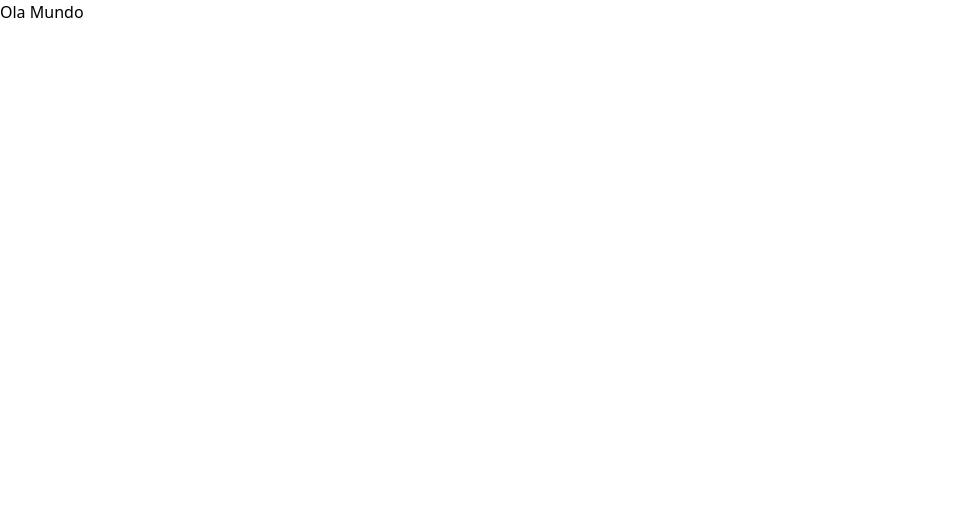
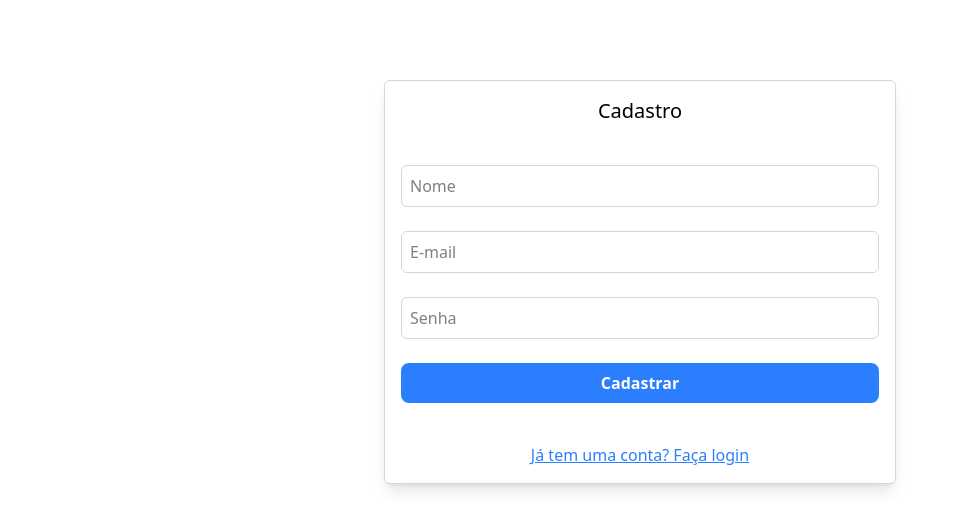
Before and after one commit to lucasherrerods/react-login, a React (Vite) app: page / in a window 1280 px wide. Shown: the top 530 px of the page, without its empty margins (0-958 px from the left). Built offline with nearby package versions, Linux system fonts and the light colour scheme.

Commit message:
feat: implement registration page with tailwindcss

```diff
--- a/src/App.jsx
+++ b/src/App.jsx
@@ -1,9 +1,14 @@
+import { BrowserRouter, Routes, Route, Navigate } from 'react-router'
+import Register from './pages/Register'
+
 function App() {
 
   return (
-    <div>
-      Ola Mundo
-    </div>
+    <BrowserRouter>
+      <Routes>
+        <Route path='/' element={<Register />}></Route>
+      </Routes>
+    </BrowserRouter>
   )
 }
 
--- /dev/null
+++ b/src/pages/Register/index.jsx
@@ -0,0 +1,18 @@
+import { Link } from "react-router"
+
+function Register() {
+  return (
+    <div className="w-lg p-4 mt-20 m-auto text-center bg-inherit border border-gray-300 shadow-lg rounded-md">
+      <h2 className="text-xl mb-10">Cadastro</h2>
+      <form className="flex flex-col gap-6 mb-10">
+        <input type="text" placeholder="Nome" className="border border-gray-300 focus:border-transparent focus:outline-blue-400 focus:ring-1 focus:ring-blue-800 p-2 rounded-md" />
+        <input type="email" placeholder="E-mail" className="border border-gray-300 focus:border-transparent focus:outline-blue-400 focus:ring-1 focus:ring-blue-800 p-2 rounded-md" />
+        <input type="password" placeholder="Senha" className="border border-gray-300 focus:border-transparent focus:outline-blue-400 focus:ring-1 focus:ring-blue-800 p-2 rounded-md" />
+        <button className="py-2 px-1 bg-blue-500 text-white font-bold rounded-lg cursor-pointer hover:translate-y-2 transition duration-300 ease-in-out">Cadastrar</button>
+      </form>
+      <Link to={"/login"} className="underline text-blue-500">Já tem uma conta? Faça login</Link>
+    </div>
+  )
+}
+
+export default Register
```
